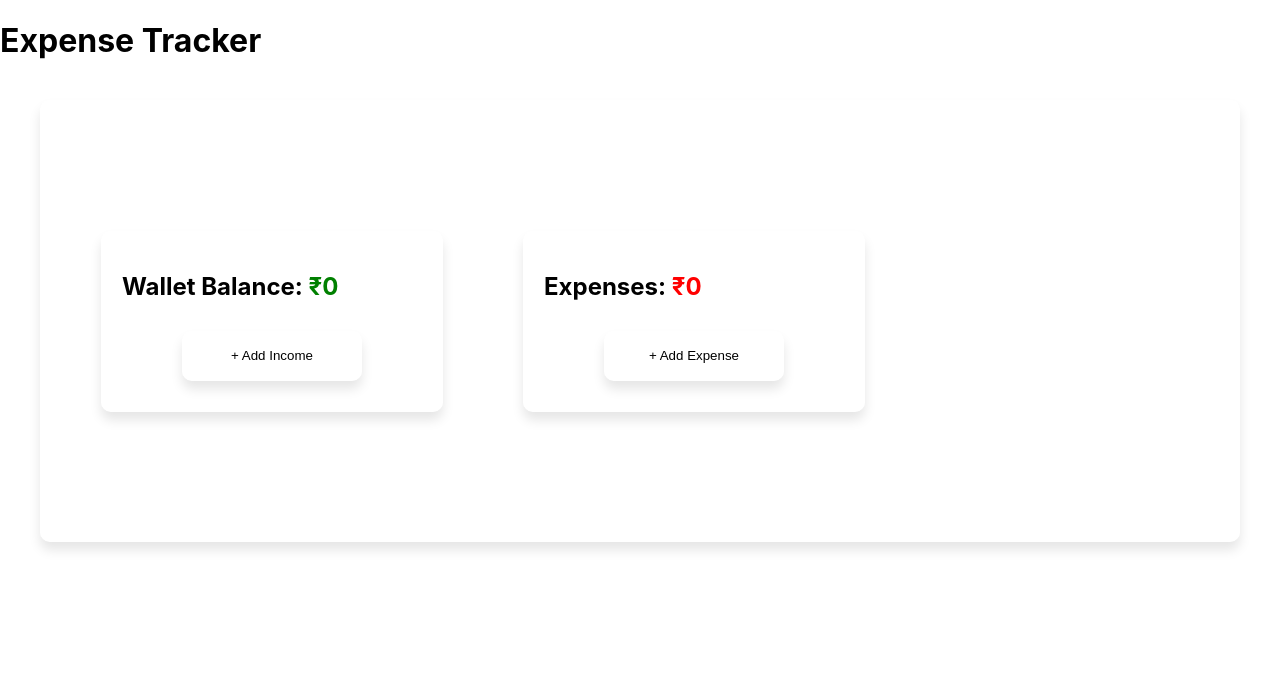
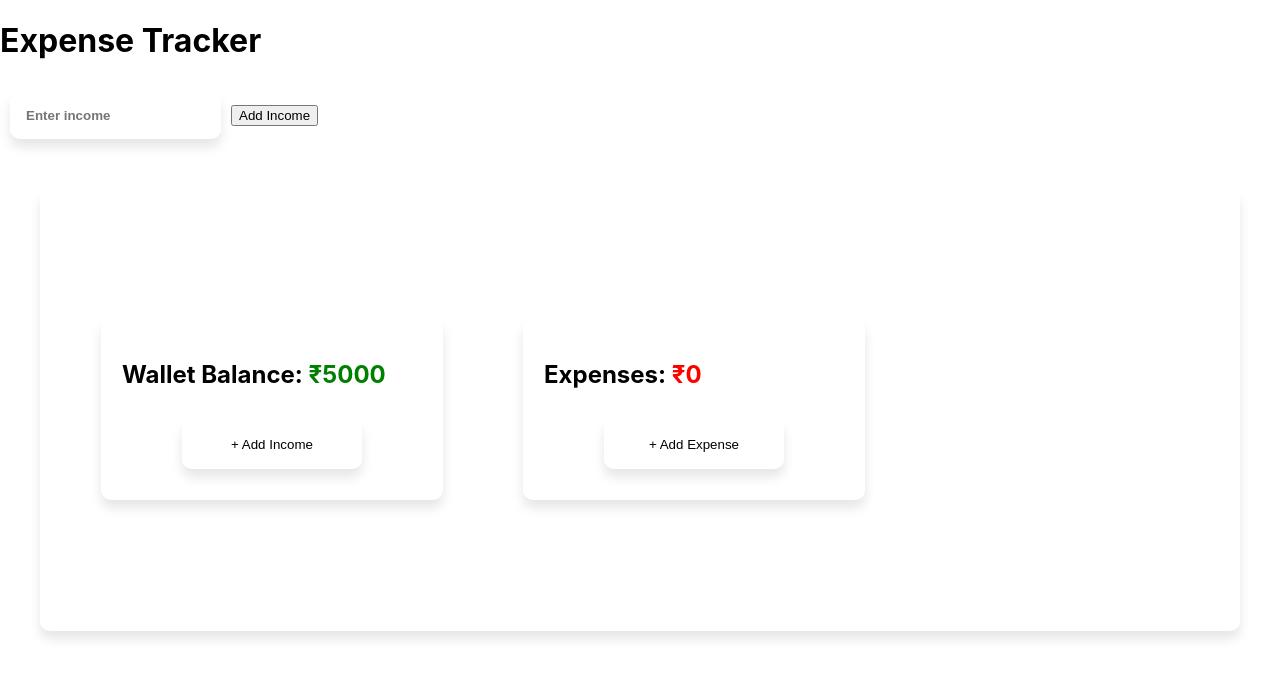
Before and after one commit to Attri4444/Expense-Tracker, a React (Create React App) app: page / in a window 1280 px wide. Shown: the top 678 px of the page. Built offline with nearby package versions, Linux system fonts and the light colour scheme.

Commit message:
Fix import path for Calendar component

```diff
--- a/src/components/Dashboard/Dashboard.jsx
+++ b/src/components/Dashboard/Dashboard.jsx
@@ -1,28 +1,32 @@
-import React, { useState } from "react";
+import React, { useState, useEffect } from "react";
 import WalletExpensesComponent from "../WalletExpenses/WalletExpenses";
 import ExpensesTable from "../ExpenseTable/ExpenseTable";
 import "./Dashboard.css";
 import LineBarChart from "../LineBarChart/LineBarChart";
 
 function Dashboard() {
-  const [walletBalance, setWalletBalance] = useState(
-    localStorage.getItem("walletBalance")
-      ? JSON.parse(localStorage.getItem("walletBalance"))
-      : 5000
-  );
+  const [walletBalance, setWalletBalance] = useState(() => {
+    const storedBalance = localStorage.getItem("walletBalance");
+    return storedBalance ? JSON.parse(storedBalance) : 5000;
+  });
 
-  const [expenses, setExpenses] = useState(
-    localStorage.getItem("expenses")?.length > 0
-      ? JSON.parse(localStorage.getItem("expenses"))
-      : []
-  );
-  const handleExpenseListUpdate = (expenses) => {
-    setExpenses(expenses);
-    const totalBalance =
-      localStorage.getItem("totalBalance") - getTotalExpenses();
+  const [expenses, setExpenses] = useState(() => {
+    const storedExpenses = localStorage.getItem("expenses");
+    return storedExpenses ? JSON.parse(storedExpenses) : [];
+  });
 
-    setWalletBalance(totalBalance);
+  const [incomeInput, setIncomeInput] = useState("");
+
+  useEffect(() => {
+    localStorage.setItem("walletBalance", JSON.stringify(walletBalance));
+  }, [walletBalance]);
+
+  useEffect(() => {
     localStorage.setItem("expenses", JSON.stringify(expenses));
+  }, [expenses]);
+
+  const handleExpenseListUpdate = (updatedExpenses) => {
+    setExpenses(updatedExpenses);
   };
 
   const getTotalExpenses = () => {
@@ -32,18 +36,45 @@ function Dashboard() {
     );
   };
 
+  const handleAddIncome = () => {
+    const amount = parseInt(incomeInput);
+    if (!isNaN(amount) && amount > 0) {
+      setWalletBalance((prev) => prev + amount);
+      const newIncome = {
+        id: Date.now(),
+        category: "Income",
+        price: amount,
+        date: new Date().toISOString().split("T")[0],
+        type: "income"
+      };
+      setExpenses((prev) => [...prev, newIncome]);
+      setIncomeInput("");
+    }
+  };
+
   const categories = [
     "Food",
     "Entertainment",
     "Travel",
     "Shopping",
     "Grocery",
-    "Others",
+    "Others"
   ];
 
   return (
     <div className="dashboard-container">
       <h1>Expense Tracker</h1>
+
+      <div className="income-input-container">
+        <input
+          type="number"
+          placeholder="Enter income"
+          value={incomeInput}
+          onChange={(e) => setIncomeInput(e.target.value)}
+        />
+        <button id="addIncomeBtn" onClick={handleAddIncome}>Add Income</button>
+      </div>
+
       <WalletExpensesComponent
         handleExpenseListUpdate={handleExpenseListUpdate}
         categories={categories}
@@ -53,6 +84,7 @@ function Dashboard() {
         walletBalance={walletBalance}
         setWalletBalance={setWalletBalance}
       />
+
       {expenses.length > 0 && (
         <div className="dashboard-info-container">
           <ExpensesTable
```
